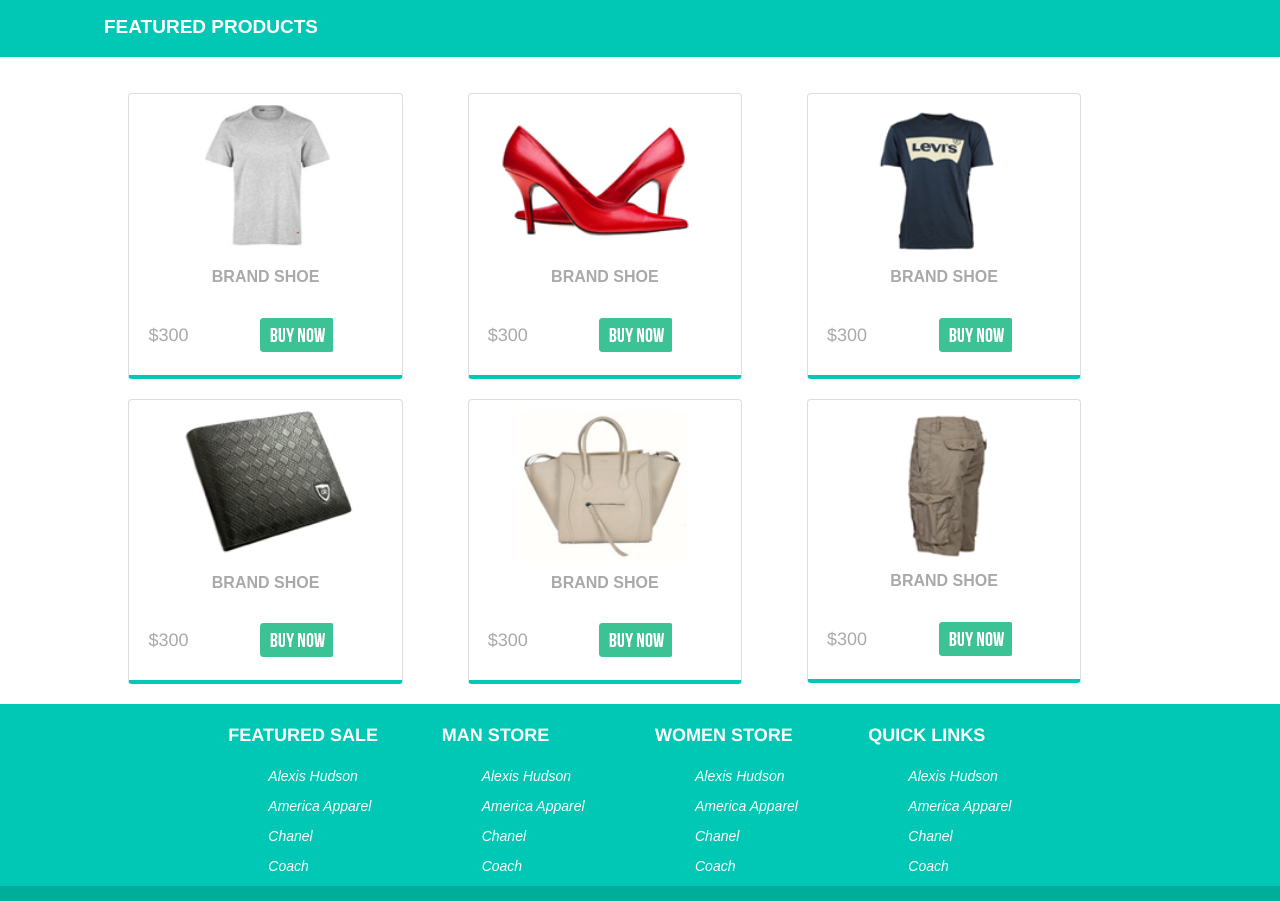
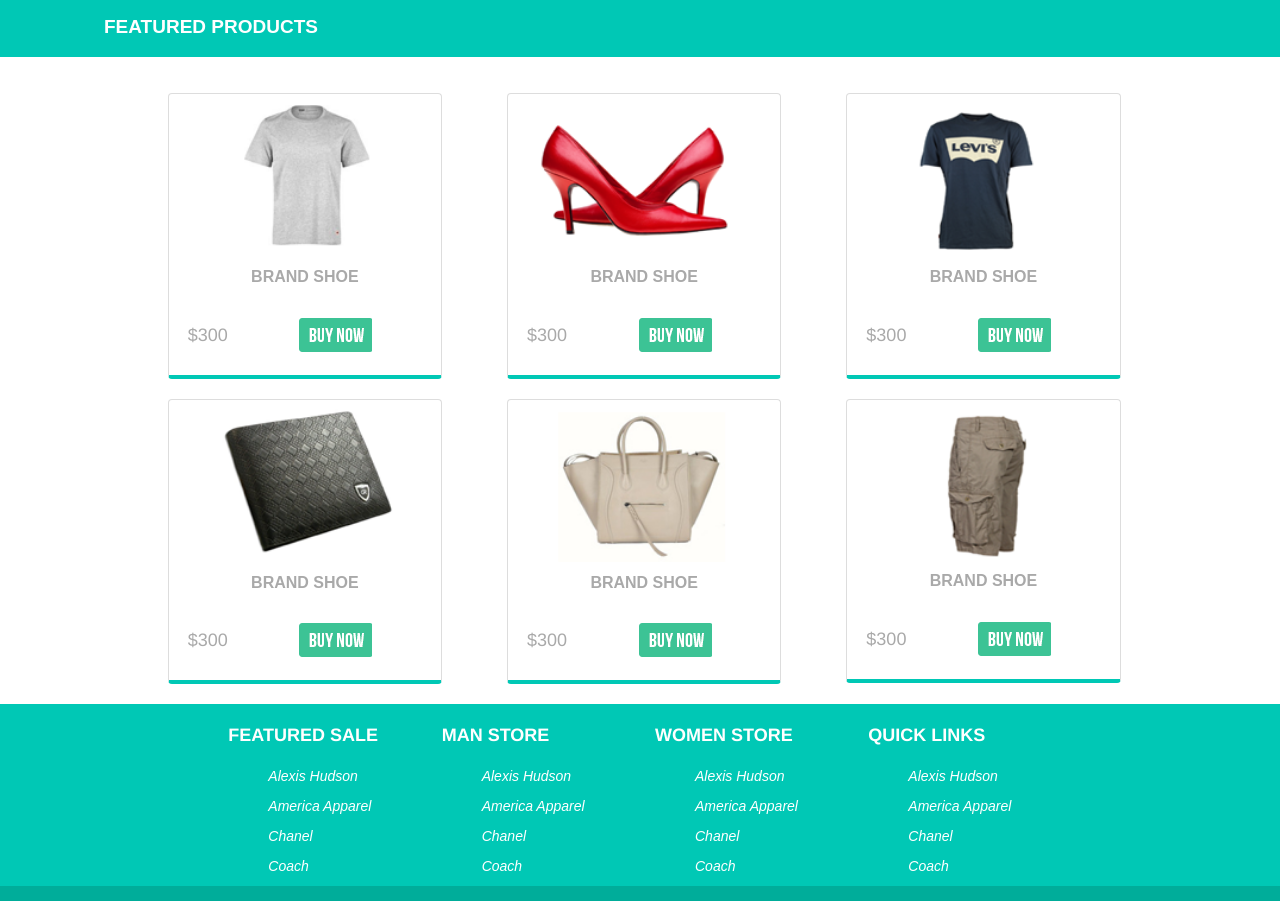
Before and after one commit to HungPham0307/Covert-PSD-to-Html, a plain HTML site: page index.html in a window 1280 px wide. Shown: the part 672-1573 px from the top of the page. Drawn offline with nearby package versions, Linux system fonts and the light colour scheme.

Commit message:
chinh sua file styles.css

```diff
--- a/css/styles.css
+++ b/css/styles.css
@@ -81,6 +81,8 @@
 }
 .main-content{
     margin-top: 36px;
+    position: relative;
+    left: 3%;
 }
 .setimg{
     width: 26%;
```
